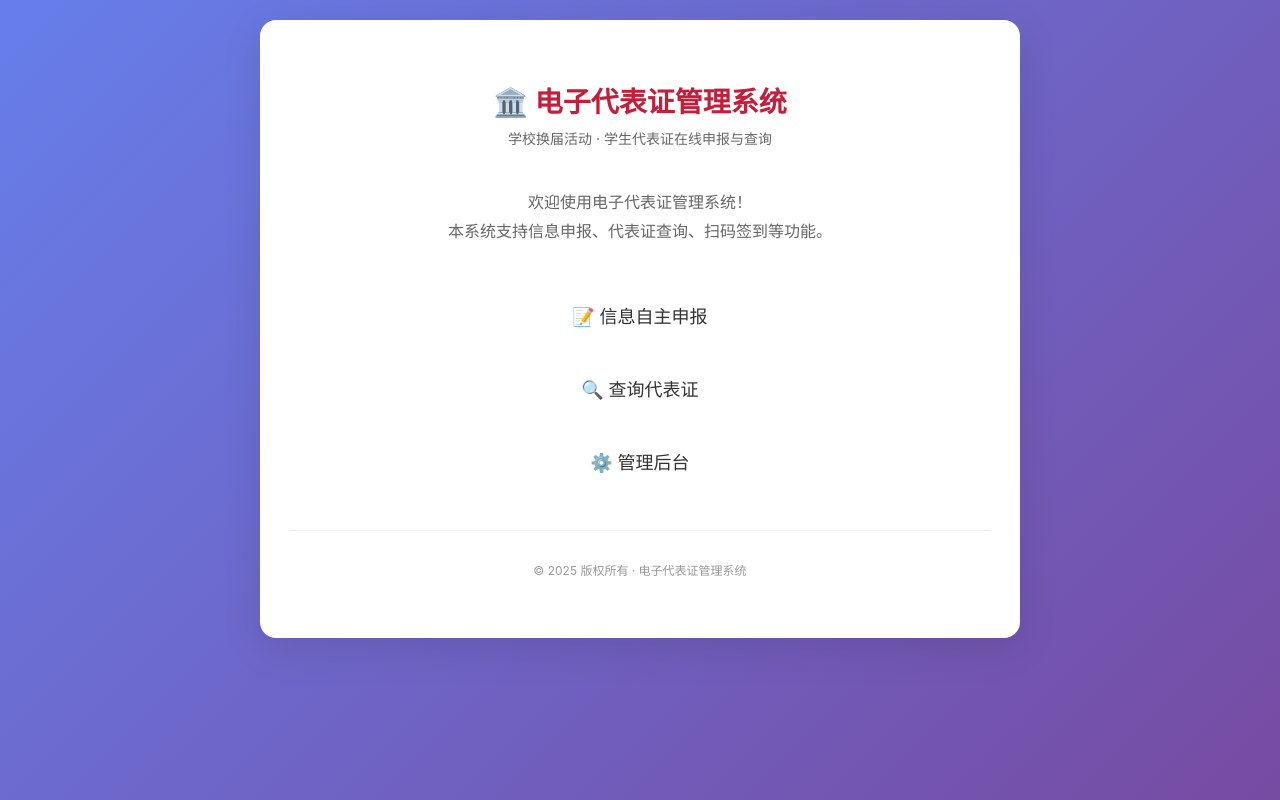
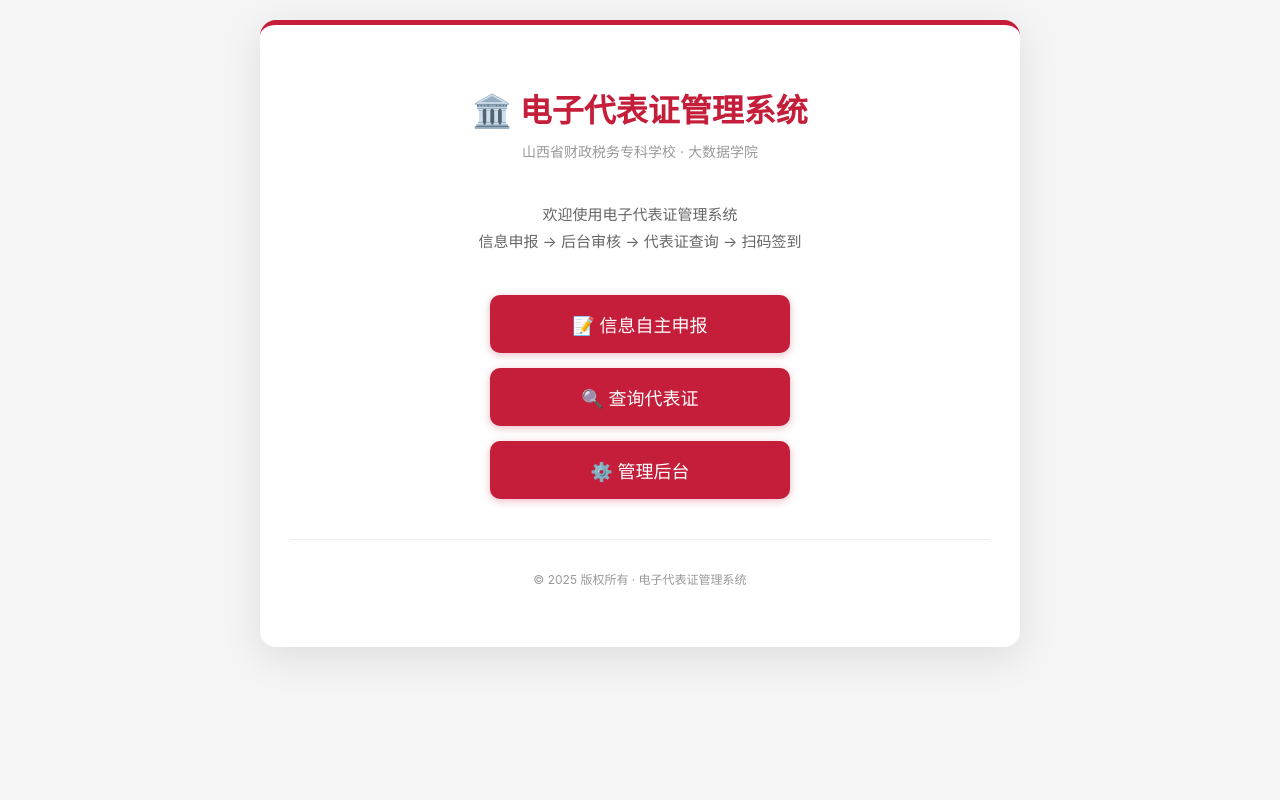
Before and after one commit to zyc-01-001/delegate-card-system, a Flask app: page / in a window 1280 px wide. Run offline with Flask 3, Linux system fonts and the light colour scheme.

Commit message:
feat: 电子代表证管理系统 - 完整功能

```diff
--- a/app.py
+++ b/app.py
@@ -199,7 +199,7 @@ def card_image(delegate_id):
 def generate_card_image(delegate):
     # 创建画布
     width, height = 600, 900
-    img = Image.new('RGB', (width, height), color='#FFF5F0')
+    img = Image.new('RGB', (width, height), color='#FFFFFF')
     draw = ImageDraw.Draw(img)
 
     # 尝试加载字体
@@ -247,10 +247,14 @@ def generate_card_image(delegate):
         ("性别", delegate['gender'] or ''),
         ("政治面貌", delegate['political_status'] or ''),
         ("代表团", delegate['delegation']),
-        ("班级", delegate['class_name'] or ''),
+    ]
+    # 只有大数据学院本学院代表才显示班级
+    if delegate['class_name'] and '大数据' in delegate['class_name']:
+        info_items.append(("班级", delegate['class_name']))
+    info_items.extend([
         ("代表类型", delegate['delegation_type']),
         ("编号", delegate['card_number'] or ''),
-    ]
+    ])
 
     for i, (label, value) in enumerate(info_items):
         y = info_y + i * line_height
--- a/templates/base.html
+++ b/templates/base.html
@@ -13,7 +13,7 @@
 
         body {
             font-family: -apple-system, BlinkMacSystemFont, "Segoe UI", Roboto, "Helvetica Neue", Arial, "Noto Sans", "PingFang SC", "Hiragino Sans GB", "Microsoft YaHei", sans-serif;
-            background: linear-gradient(135deg, #667eea 0%, #764ba2 100%);
+            background: #f5f5f5;
             min-height: 100vh;
             color: #333;
         }
@@ -115,7 +115,7 @@
         }
 
         .btn-info {
-            background: linear-gradient(135deg, #17a2b8 0%, #117a8b 100%);
+            background: linear-gradient(135deg, #C41E3A 0%, #a01830 100%);
             color: white;
         }
 
@@ -157,18 +157,19 @@
 
         .nav-menu a {
             padding: 12px 24px;
-            background: rgba(255,255,255,0.9);
+            background: #C41E3A;
             border-radius: 10px;
             text-decoration: none;
-            color: #333;
+            color: white;
             font-weight: 500;
             transition: all 0.3s;
+            box-shadow: 0 2px 8px rgba(196, 30, 58, 0.3);
         }
 
         .nav-menu a:hover {
-            background: white;
+            background: #a01830;
             transform: translateY(-2px);
-            box-shadow: 0 5px 15px rgba(0,0,0,0.1);
+            box-shadow: 0 5px 15px rgba(196, 30, 58, 0.4);
         }
 
         .nav-menu a.active {
--- a/templates/card.html
+++ b/templates/card.html
@@ -42,10 +42,12 @@
                     <span class="card-info-label">代表团</span>
                     <span class="card-info-value">{{ delegate.delegation }}</span>
                 </div>
+                {% if delegate.class_name and '大数据' in delegate.class_name %}
                 <div class="card-info-row">
                     <span class="card-info-label">班级</span>
-                    <span class="card-info-value">{{ delegate.class_name or '-' }}</span>
+                    <span class="card-info-value">{{ delegate.class_name }}</span>
                 </div>
+                {% endif %}
                 <div class="card-info-row">
                     <span class="card-info-label">代表类型</span>
                     <span class="card-info-value">{{ delegate.delegation_type }}</span>
--- a/templates/index.html
+++ b/templates/index.html
@@ -3,16 +3,16 @@
 {% block title %}电子代表证系统 - 首页{% endblock %}
 
 {% block content %}
-<div class="card" style="text-align: center; padding: 60px 30px;">
+<div class="card" style="text-align: center; padding: 60px 30px; border-top: 5px solid #C41E3A;">
     <div class="header">
-        <h1>🏛️ 电子代表证管理系统</h1>
-        <p>学校换届活动 · 学生代表证在线申报与查询</p>
+        <h1 style="font-size: 32px;">🏛️ 电子代表证管理系统</h1>
+        <p style="color: #999; font-size: 14px; margin-top: 10px;">山西省财政税务专科学校 · 大数据学院</p>
     </div>
 
     <div style="margin: 40px 0;">
-        <p style="color: #666; margin-bottom: 30px; line-height: 1.8;">
-            欢迎使用电子代表证管理系统！<br>
-            本系统支持信息申报、代表证查询、扫码签到等功能。
+        <p style="color: #666; margin-bottom: 30px; line-height: 1.8; font-size: 15px;">
+            欢迎使用电子代表证管理系统<br>
+            信息申报 → 后台审核 → 代表证查询 → 扫码签到
         </p>
     </div>
 
--- a/templates/query.html
+++ b/templates/query.html
@@ -69,10 +69,12 @@
                     <span class="card-info-label">代表团</span>
                     <span class="card-info-value">{{ delegate.delegation }}</span>
                 </div>
+                {% if delegate.class_name and '大数据' in delegate.class_name %}
                 <div class="card-info-row">
                     <span class="card-info-label">班级</span>
-                    <span class="card-info-value">{{ delegate.class_name or '-' }}</span>
+                    <span class="card-info-value">{{ delegate.class_name }}</span>
                 </div>
+                {% endif %}
                 <div class="card-info-row">
                     <span class="card-info-label">代表类型</span>
                     <span class="card-info-value">{{ delegate.delegation_type }}</span>
```
Also changed, not shown: instance/delegates.db, 2 other files.
